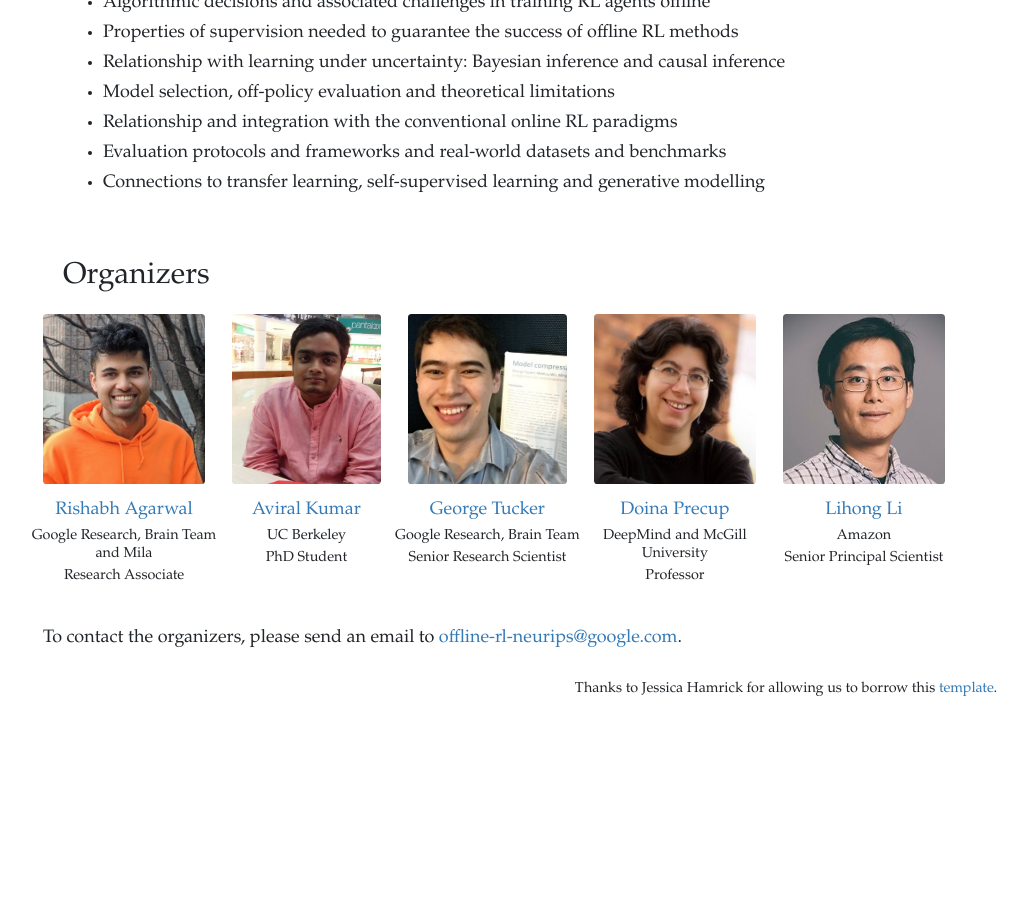
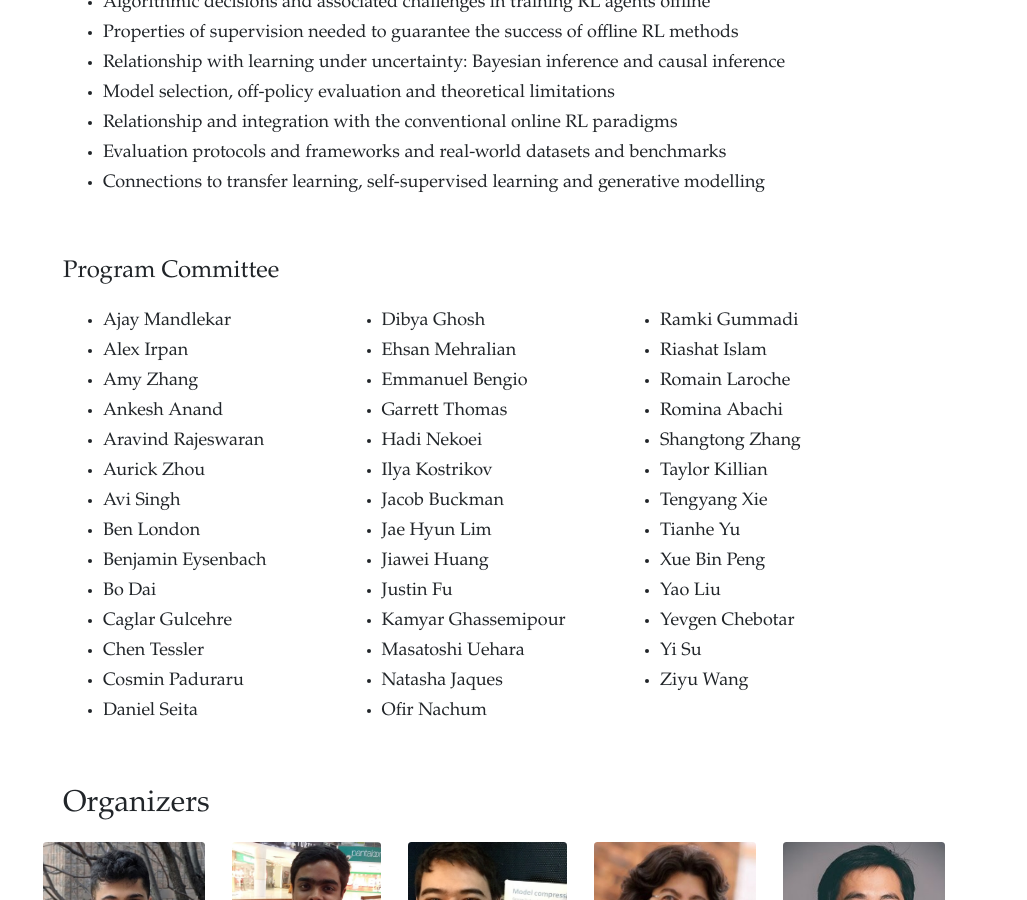
Before and after one commit to offline-rl-neurips/offline-rl-neurips.github.io, a Jekyll site: the page built from index.html, in a window 1280 px wide and 900 px high, scrolled down 1474 px. Shown: the whole window, without its empty margins (120-1147 px from the left). Built offline with Jekyll 4.4.1, drawn with Linux system fonts in a browser that asks for light colours; nearby versions of some CDN libraries; before the commit the page ends 2258 px from its top, so only the background shows below that.

Commit message:
Add PC members

```diff
--- a/index.html
+++ b/index.html
@@ -24,10 +24,65 @@ layout: default
 <li>Evaluation protocols and frameworks and real-world datasets and benchmarks</li>
 <li>Connections to transfer learning, self-supervised learning and generative modelling</li>
 </ul>
+</p>
+</div>
+
+<div id="PC" class="row">
+<h3>Program Committee</h3>
+<div class="break"></div>
+	<ul style="width:25%; float:left; display: inline; ">
+		<li>Ajay Mandlekar</li>
+		<li>Alex Irpan</li>
+		<li>Amy	Zhang</li>
+		<li>Ankesh	Anand	</li>
+		<li>Aravind	Rajeswaran</li>
+		<li>Aurick Zhou</li>
+		<li>Avi	Singh </li>
+		<li>Ben	London </li>
+		<li>Benjamin Eysenbach</li>
+		<li>Bo Dai</li>
+		<li>Caglar Gulcehre</li>
+		<li>Chen Tessler</li>
+		<li>Cosmin Paduraru</li>
+		<li>Daniel Seita</li>
+	 </ul>
+
+	<ul style="width:25%; float:center; display: inline; ">
+		<li>Dibya Ghosh</li>
+		<li>Ehsan	Mehralian	</li>
+		<li>Emmanuel Bengio</li>
+		<li>Garrett	Thomas</li>
+		<li>Hadi Nekoei	</li>
+		<li>Ilya Kostrikov</li>
+		<li>Jacob Buckman</li>
+		<li>Jae Hyun Lim</li>
+		<li>Jiawei Huang</li>
+		<li>Justin Fu</li>
+		<li>Kamyar Ghassemipour</li>
+		<li>Masatoshi Uehara </li>
+		<li>Natasha	Jaques </li>
+		<li>Ofir Nachum</li>
+	</ul>
+
+	<ul style="width:25%; float:right; display: inline;">
+		<li>Ramki Gummadi</li>
+		<li>Riashat	Islam</li>
+		<li>Romain Laroche</li>
+		<li>Romina	Abachi	</li>
+		<li>Shangtong Zhang</li>
+		<li>Taylor Killian</li>
+		<li>Tengyang Xie</li>
+		<li>Tianhe Yu</li>
+		<li>Xue Bin	Peng</li>
+		<li>Yao	Liu	</li>
+		<li>Yevgen Chebotar</li>
+		<li>Yi Su</li>
+		<li>Ziyu Wang </li>
+	</ul>
 </div>
 
 <div id="organizers" class="row">
-<h2>Organizers</h2>
+<h2 style="float:left;">Organizers</h2>
 <div class="break"></div>
 <div style="text-align: left;">
 {%- for person in site.data.organizers -%}
```
